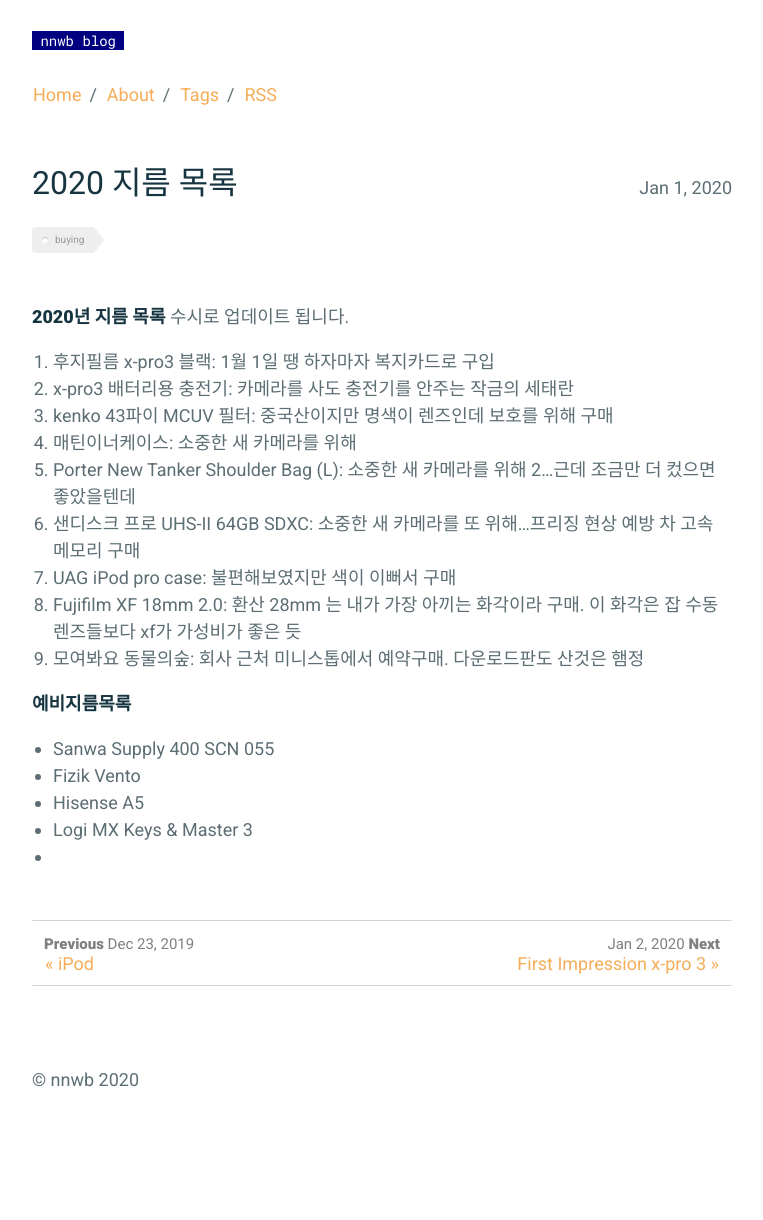
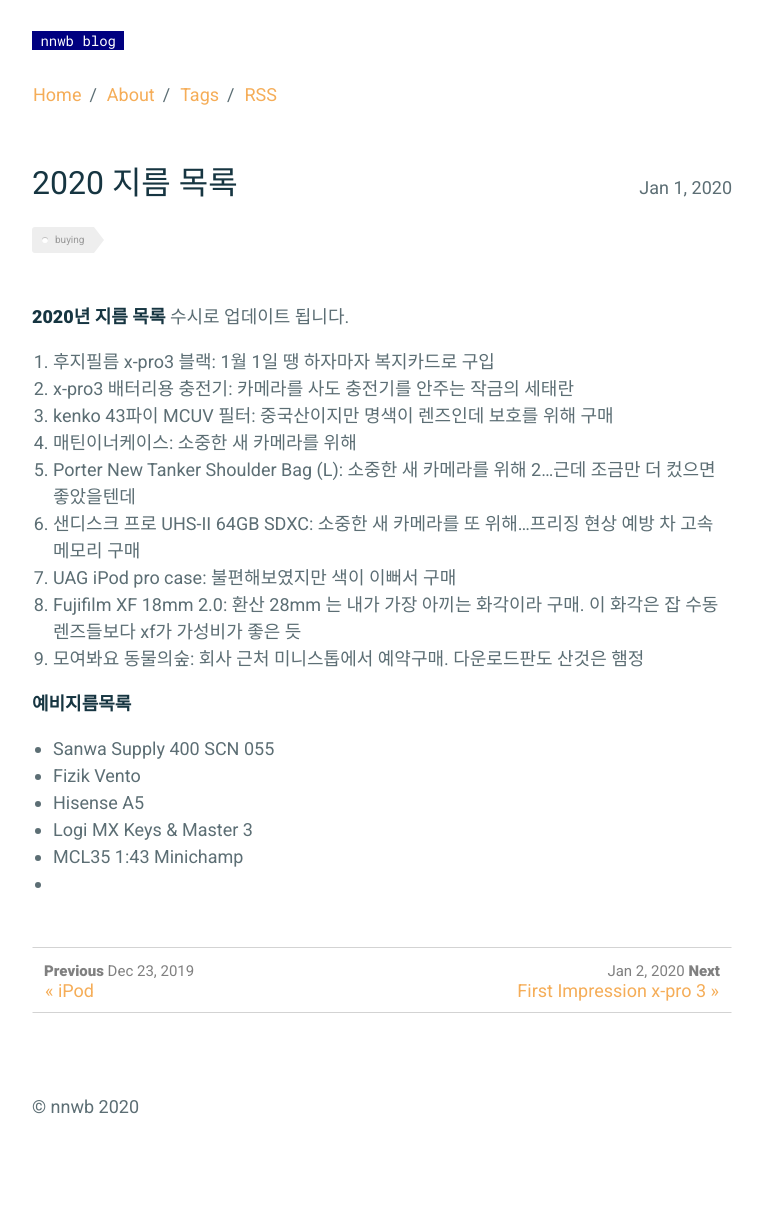
Before and after one commit to nnwb/nnwb.github.io, a Jekyll site: the page built from _posts/2020-01-01-2020buy.md, in a window 1280 px wide. Shown: the whole page, without its empty margins (258-1021 px from the left). Built offline with Jekyll 4.4.1, drawn with Linux system fonts in a browser that asks for light colours; comment, search, counter and statistics services are not loaded; before the commit the page ends 1193 px from its top, so only the background shows below that.

Commit message:
Update 2020-01-01-2020buy.md

```diff
--- a/_posts/2020-01-01-2020buy.md
+++ b/_posts/2020-01-01-2020buy.md
@@ -26,4 +26,5 @@ comments: true
 - Fizik Vento
 - Hisense A5
 - Logi MX Keys & Master 3
+- MCL35 1:43 Minichamp
 -
```
